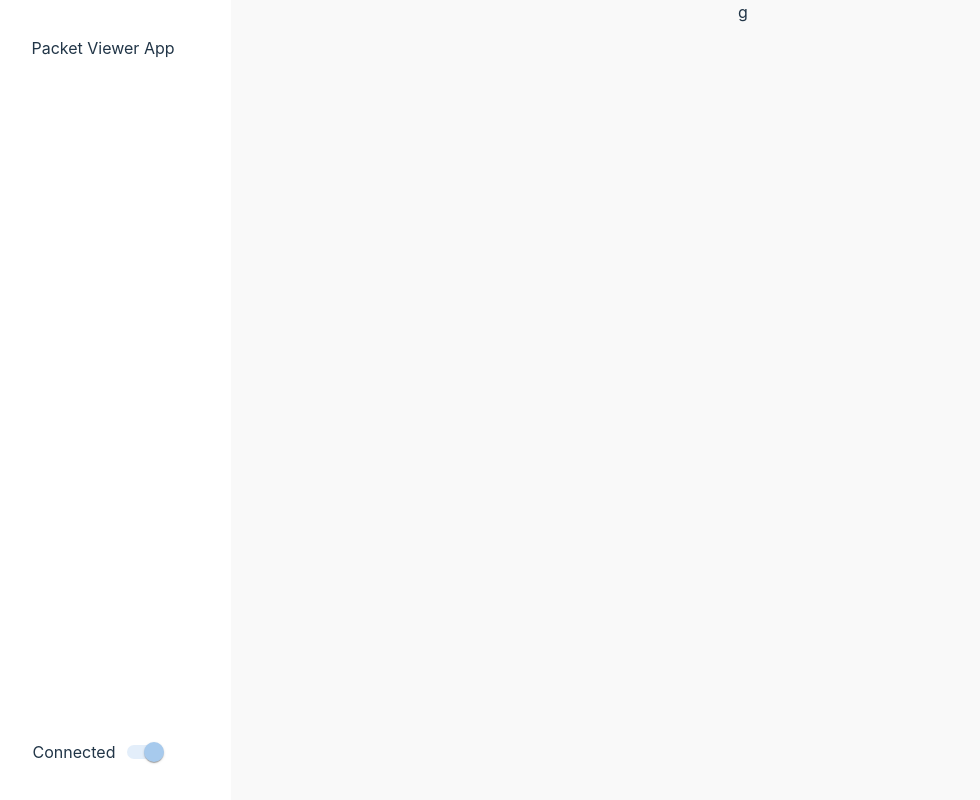
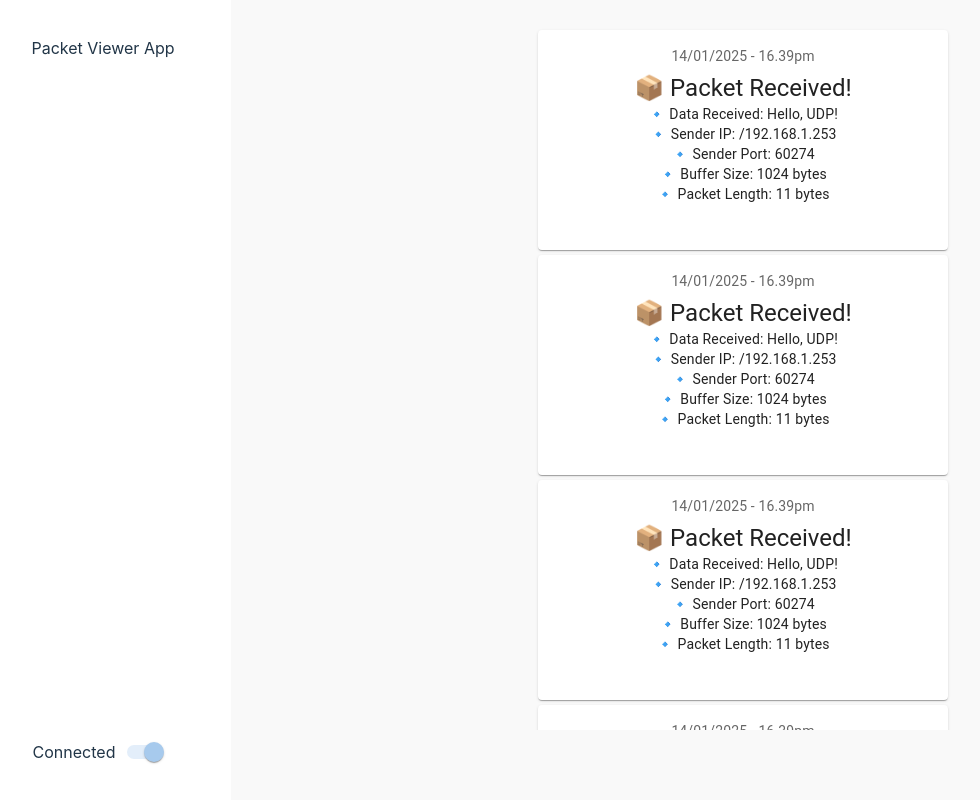
Before and after one commit to LukeBraverman/PacketRecevierProjectFrontEnd, a React (Vite) app: page / in a window 1280 px wide. Shown: the whole page, without its empty margins (25-1005 px from the left). Built offline with nearby package versions, Linux system fonts and the light colour scheme.

Commit message:
Added static html

```diff
--- a/src/App.css
+++ b/src/App.css
@@ -46,4 +46,5 @@ html, body {
   height: 100%;
   width: 100%;
   box-sizing: border-box;
+  overflow: hidden; /* Prevents scrolling */
 }
--- a/src/App.tsx
+++ b/src/App.tsx
@@ -1,22 +1,20 @@
-import { useState } from 'react'
-import reactLogo from './assets/react.svg'
-import viteLogo from '/vite.svg'
 import './App.css'
-import {Button} from "@mui/material";
-import Switch from '@mui/material/Switch';
 import Sidebar from "./components/Sidebar.tsx";
+import MainView from "./components/mainview/MainView.tsx";
 
 function App() {
-  const [count, setCount] = useState(0)
-    const label = { inputProps: { 'aria-label': 'Switch demo' } };
 
   return (
       <div style={{display: 'flex', height: '100vh', width: '100vw', flexDirection: 'row'}}>
-          <div  style={{flex: 1}}>
+          <div  style={{flex: 1, position: "sticky"}}>
               <Sidebar/>
           </div>
-          <div style={{flex: 4, backgroundColor: '#f9f9f9'}}>
-             g
+          <div style={{flex: 4, backgroundColor: '#f9f9f9', height: '100%', display: 'flex',
+          justifyContent: 'center', alignItems: 'start', paddingTop: '10px'}}>
+
+             <MainView />
+
+
           </div>
       </div>
   )
--- /dev/null
+++ b/src/components/logcard/Logcard.tsx
@@ -0,0 +1,41 @@
+import Card from '@mui/material/Card';
+import CardContent from '@mui/material/CardContent';
+import Typography from '@mui/material/Typography';
+
+
+function LogCard()
+{
+
+
+    return(
+        <Card sx={{ minWidth: 275, minHeight: 220   }}>
+            <CardContent>
+                <Typography gutterBottom sx={{ color: 'text.secondary', fontSize: 14 }}>
+                    14/01/2025 - 16.39pm
+                </Typography>
+                <Typography variant="h5" component="div">
+                    📦 Packet Received!
+                </Typography>
+                <Typography variant="body2">
+                    🔹 Data Received: Hello, UDP!
+                </Typography>
+                <Typography variant="body2">
+                    🔹 Sender IP: /192.168.1.253
+                </Typography>
+                <Typography variant="body2">
+                    🔹 Sender Port: 60274
+                </Typography>
+                <Typography variant="body2">
+                    🔹 Buffer Size: 1024 bytes
+                </Typography>
+                <Typography variant="body2">
+                    🔹 Packet Length: 11 bytes
+                </Typography>
+            </CardContent>
+
+        </Card>
+
+    )
+}
+
+export default LogCard;
--- /dev/null
+++ b/src/components/mainview/MainView.css
@@ -0,0 +1,14 @@
+
+.mainView {
+    width: 40%;
+    height: 85%;
+    /*background-color: blueviolet;*/
+    display: flex;
+    gap: 5px;
+    flex-direction: column;
+    padding: 20px;
+    overflow-y: scroll; /* Enables vertical scrolling */
+    overflow-x: hidden; /* Prevents horizontal scrolling */
+    scroll-behavior: smooth;
+
+}
--- /dev/null
+++ b/src/components/mainview/MainView.tsx
@@ -0,0 +1,20 @@
+import './MainView.css'
+import Logcard from "../logcard/Logcard.tsx";
+
+function MainView()
+{
+
+
+    return (
+
+        <div className="mainView">
+            <Logcard />
+            <Logcard />
+            <Logcard />
+            <Logcard />
+            <Logcard />
+        </div>
+    )
+}
+
+export default MainView;
```
